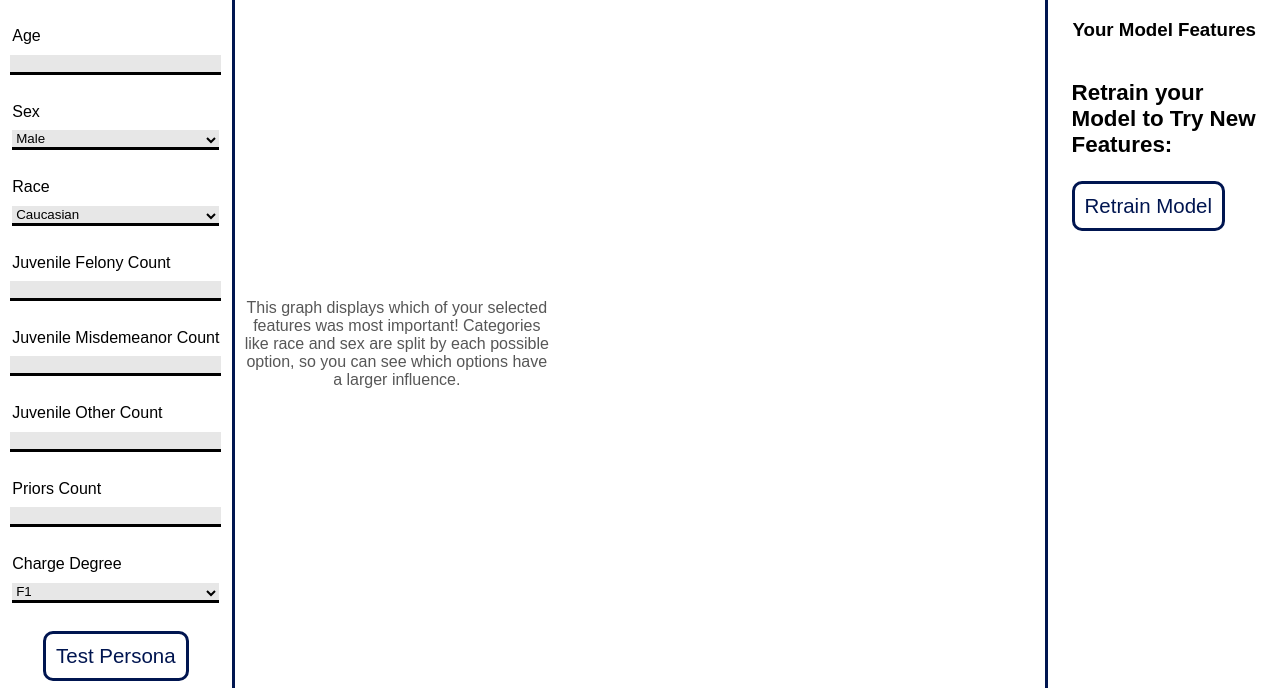
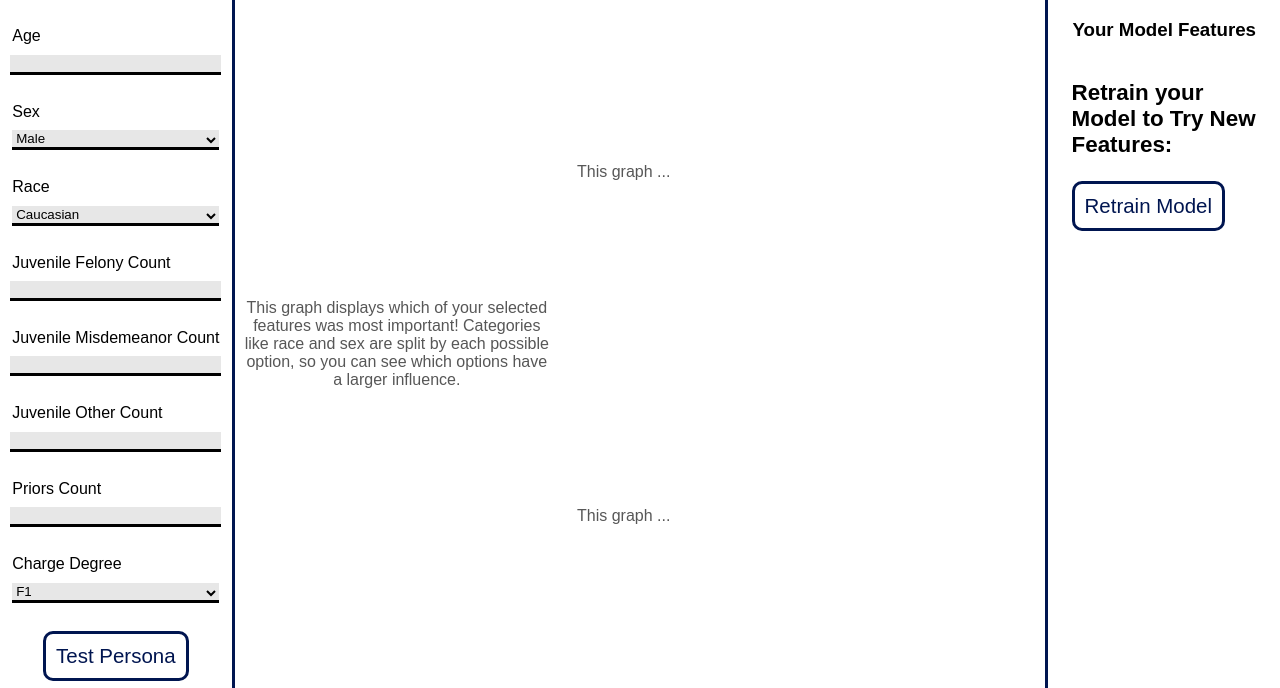
Before and after one commit to rbhushans/ai-interaction-webapp, a Flask app: page /results in a window 1280 px wide. Shown: the part 112-800 px from the top of the page. Run offline with Flask 2, Linux system fonts and the light colour scheme; data that the repository does not hold is empty.

Commit message:
graph captions

```diff
--- a/app/static/css/style.css
+++ b/app/static/css/style.css
@@ -540,6 +540,12 @@ body {
     width: 40%;
 }
 
+#quad2-div, #quad3-div {
+    display: flex;
+    flex-direction: row;
+    align-items: center;
+}
+
 #quad-right {
     height: 100%;
     width: 59%;
--- a/app/templates/results.html
+++ b/app/templates/results.html
@@ -77,10 +77,14 @@
                 <div id="quad2-div" class="results-quad-div">
                     <!--Top Right Quadrant-->
                     <img id="disp-impact" src="">
+                    <p class="results-caption">This graph ...
+                    </p>
                 </div>
                 <div id="quad3-div" class="results-quad-div">
                     <!--Bottom Left Quadrant-->
                     <img id="err-ratio" src="">
+                    <p class="results-caption">This graph ...
+                    </p>
                 </div>
             </div>
 
```
